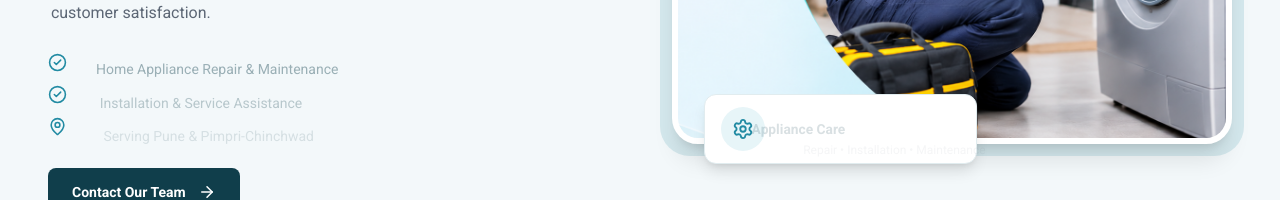
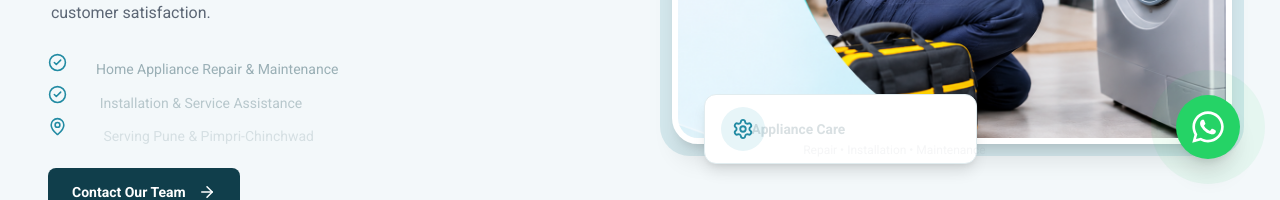
Before and after one commit to mamoon4068/A1-Enterprises, a React (Vite) app in the folder Client/: page /about in a window 1280 px wide. Shown: the part 601-801 px from the top of the page. Built offline with nearby package versions, Linux system fonts and the light colour scheme; no server answers.

Commit message:
whatsapp add on

```diff
--- a/Client/src/App.jsx
+++ b/Client/src/App.jsx
@@ -13,6 +13,7 @@ import RORepair from "./pages/RoRepaire"
 import ChimneyRepair from "./pages/ChimniRepaire"
 import ServiceArea from "./pages/ServicesArea"
 import ContactUs from "./pages/ContactUs"
+import WhatsAppButton from "./components/WhatsAppButton"
 
 
 const App = () => {
@@ -41,6 +42,7 @@ const App = () => {
         <Route path="/servicesarea" element={<ServiceArea />} />
         <Route path="/contact" element={<ContactUs />} />
       </Routes>
+      <WhatsAppButton />
      <Footer/>
     </div>
   )
--- /dev/null
+++ b/Client/src/components/WhatsAppButton.jsx
@@ -0,0 +1,37 @@
+
+import React from "react";
+import { FaWhatsapp } from "react-icons/fa";
+
+const WhatsAppButton = () => {
+  const phoneNumber = "+91 77189 78719";
+
+  const message =
+    "Hello! I would like to know more about your services.";
+
+  const whatsappURL = `https://wa.me/${phoneNumber}?text=${encodeURIComponent(message)}`;
+
+  return (
+    <a
+      href={whatsappURL}
+      target="_blank"
+      rel="noopener noreferrer"
+      aria-label="Chat with us on WhatsApp"
+      className="fixed bottom-25 right-10 sm:bottom-10 sm:right-10 z-9999 group flex items-center justify-center"
+    >
+      {/* Tooltip */}
+      <span className="absolute right-full mr-3 whitespace-nowrap rounded-lg bg-white px-4 py-2 text-sm font-medium text-gray-700 shadow-lg opacity-0 group-hover:opacity-100 transition-opacity duration-300">
+        Chat with us!
+      </span>
+
+      {/* Pulse Animation */}
+      <span className="absolute h-full w-full rounded-full bg-[#25D366] animate-ping opacity-30"></span>
+
+      {/* WhatsApp Icon */}
+      <div className="relative flex h-14 w-14 sm:h-16 sm:w-16 items-center justify-center rounded-full bg-[#25D366] text-white shadow-xl transition-all duration-300 hover:scale-110 hover:bg-[#128C7E]">
+        <FaWhatsapp className="text-3xl sm:text-4xl" />
+      </div>
+    </a>
+  );
+};
+
+export default WhatsAppButton;
--- a/Client/src/pages/AboutUs.jsx
+++ b/Client/src/pages/AboutUs.jsx
@@ -367,11 +367,15 @@ export default function AboutUs({ phone = "" }) {
           <div className="grid grid-cols-1 items-center gap-10 lg:grid-cols-2 lg:gap-12">
             {/* Left: gold vertical timeline with 6 circle markers */}
             <div className="relative">
-              <div className="absolute bottom-10 left-1.75 top-2 w-px bg-[#E8AA35]" aria-hidden="true" />
-
               <div className="space-y-9 sm:space-y-11">
-                {reasons.map((reason) => (
+                {reasons.map((reason, index) => (
                   <div key={reason.title} className="why-timeline-item relative pl-8">
+                    {index < reasons.length - 1 && (
+                      <div
+                        className="absolute -bottom-11 left-1.75 top-2 w-px bg-[#E8AA35] sm:-bottom-13"
+                        aria-hidden="true"
+                      />
+                    )}
                     <span
                       className="absolute left-0 top-2 h-4 w-4 rounded-full border-2 border-white bg-[#228BA3]"
                       aria-hidden="true"
```
